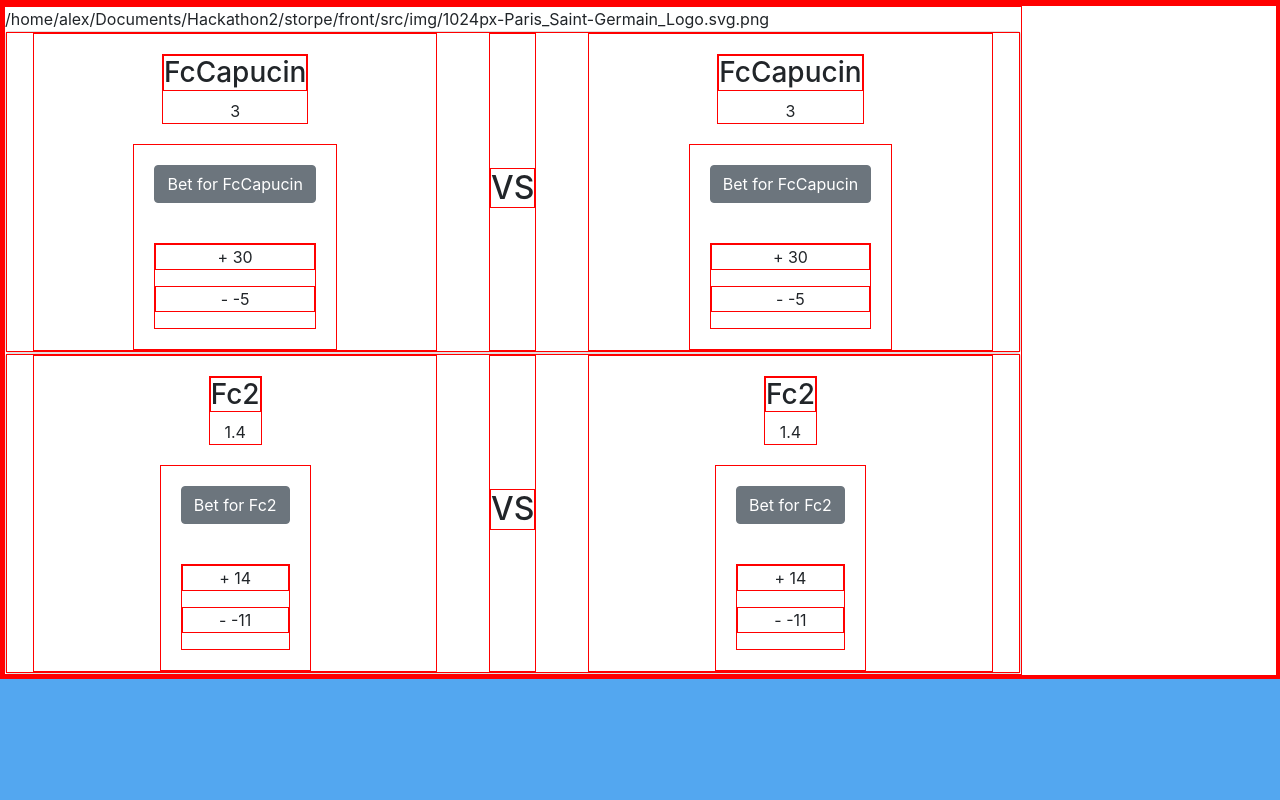
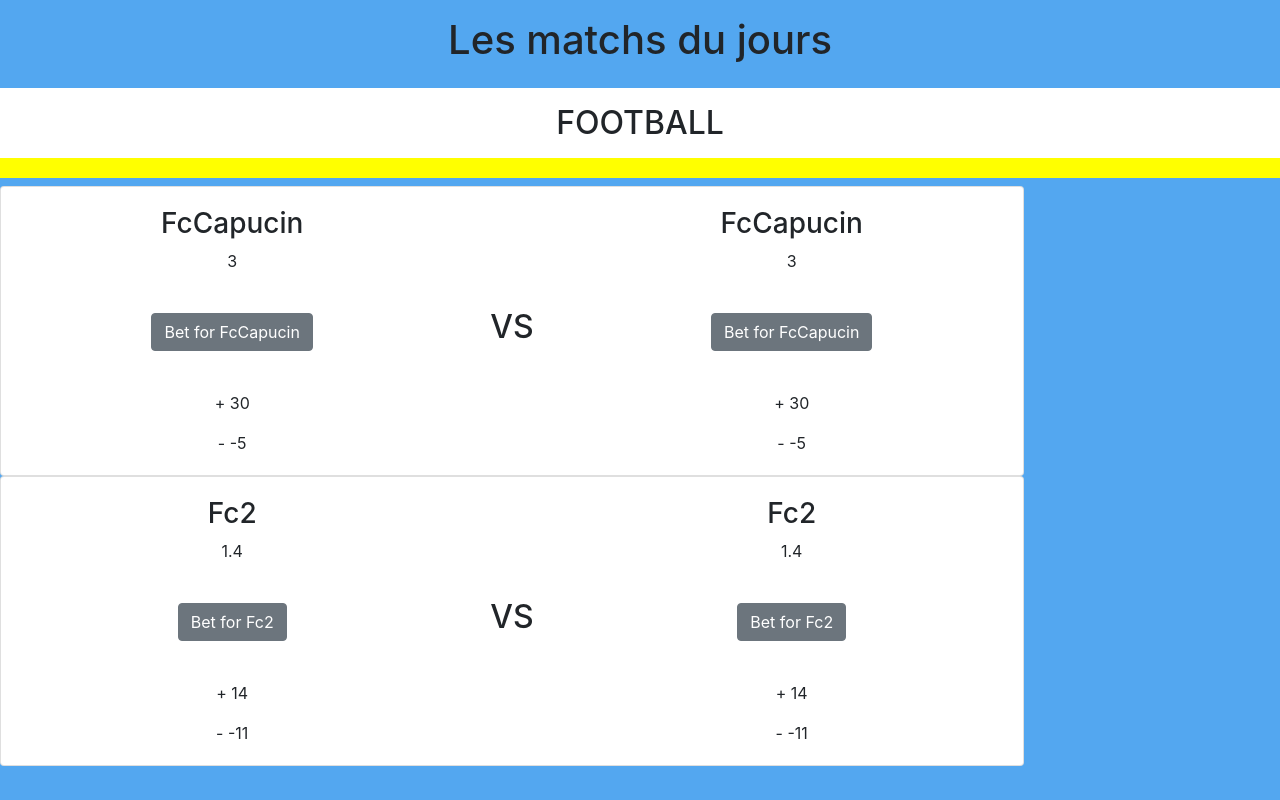
Before and after one commit to AnthonyPortier/Storpe_Front, a React (Create React App) app in the folder front/: page /homepage in a window 1280 px wide. Built offline with nearby package versions, Linux system fonts and the light colour scheme.

Commit message:
starting css on MatchPage, routing buttton on router and landing pages

```diff
--- a/front/src/App.js
+++ b/front/src/App.js
@@ -14,7 +14,7 @@ function App() {
         <div className="app">
 
 
-        <MatchPage/>
+        <Router/>
         </div>
     </ContextHook.Provider>
   );
--- a/front/src/components/1_matchPage/MatchPage.css
+++ b/front/src/components/1_matchPage/MatchPage.css
@@ -1,4 +1,19 @@
-*{border: solid 1px red}
+div.MatchPage-full {
+    background-color: #53a7f0;
+}
+
+h1.h1-title {
+    text-align: center;
+    padding: 1rem;
+}
+
+h2.h2-title {
+    text-align: center;
+    padding: 1rem;
+    background-color: white;
+    border-bottom: yellow 20px solid;
+}
+
 
 .MatchCards{
     display: flex;
--- a/front/src/components/1_matchPage/MatchPage.js
+++ b/front/src/components/1_matchPage/MatchPage.js
@@ -27,10 +27,11 @@ const MatchPage = () => {
     ]
 
     return (
-
+        <div className='MatchPage-full'>
+            <h1 className='h1-title'>Les matchs du jours</h1>
+                <h2 className='h2-title'>FOOTBALL</h2>
         <div className="MatchCards">
-{/*         <img alt="" style={{width:"140px"}} src={require(equipeImages[0][1])}/>
- */}            {equipeImages[0][1]}
+    {/*         <img alt="" style={{width:"140px"}} src={require(equipeImages[0][1])}/>*/}
             {Object.values(dataBaseMatch).map(x=>
                 <Card>
                     <div className="cardBody">
@@ -39,21 +40,15 @@ const MatchPage = () => {
                                 <h3>{x.EquipeDomicile}</h3>
                                 {x.cote}
                             </div>
-
                             <div className="MMR">
                                 <Button>
                                     Bet for {x.EquipeDomicile}
                                 </Button>
                                 <div className="points">
-
                                     <p>+ {HandleMMRChange('victory', x.cote)}</p>
                                     <p>- {HandleMMRChange('defeat', x.cote)}</p>
                                 </div>
-
-
-
                                 </div>
-
                         </div>
 
                         <div id="vs">
@@ -65,31 +60,21 @@ const MatchPage = () => {
                                 <h3>{x.EquipeDomicile}</h3>
                                 {x.cote}
                             </div>
-
                             <div className="MMR">
                                 <Button>
                                     Bet for {x.EquipeDomicile}
                                 </Button>
                                 <div className="points">
-
                                     <p>+ {HandleMMRChange('victory', x.cote)}</p>
                                     <p>- {HandleMMRChange('defeat', x.cote)}</p>
                                 </div>
-
-
-
                                 </div>
-
                         </div>
-
-
-
                     </div>
-
-
                 </Card>
 
                 )}
+        </div>
         </div>
 
 
--- a/front/src/components/2_landingPage/LandingPage.js
+++ b/front/src/components/2_landingPage/LandingPage.js
@@ -1,5 +1,6 @@
 import React from 'react';
 import { Col, Button, Form, FormGroup, Label, Input, FormText } from 'reactstrap';
+import {Link} from 'react-router-dom'
 import './LandingPage.css'
 
 const LandingPage = (props) => {
@@ -21,7 +22,7 @@ const LandingPage = (props) => {
         </Col>
       </FormGroup>
       <FormGroup>
-          <Button className="LandingPage-btn">Se connecter</Button>
+      <Link to ='/homepage'><Button className="LandingPage-btn">Se connecter</Button></Link>
       </FormGroup>
     </Form>
     </div>
--- a/front/src/components/7_registerPage/RegisterPage.js
+++ b/front/src/components/7_registerPage/RegisterPage.js
@@ -8,7 +8,6 @@ const responseFacebook = (response) => {
 }
 
 const RegisterPage = () => {
-
 
     return (
         <div className="register-page-main-div">
--- a/front/src/components/Router.jsx
+++ b/front/src/components/Router.jsx
@@ -11,7 +11,7 @@ const Router = () => {
     return(
         <div>
             <Switch>
-                <Route exact path='/matchs' component={MatchPage}/>
+                <Route exact path='/homepage' component={MatchPage}/>
                 {/*<Route exact path ='/profilePage' component={ProfilePage}/>
                 <Route exact path ='/editProfile' component={EditProfile}/>*/}
                 <Route exact path ='/congratulations' component={CongratulationsPage}/>
```
